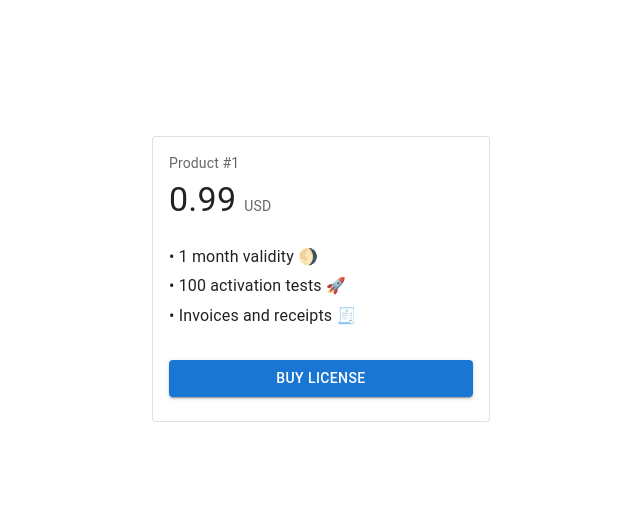
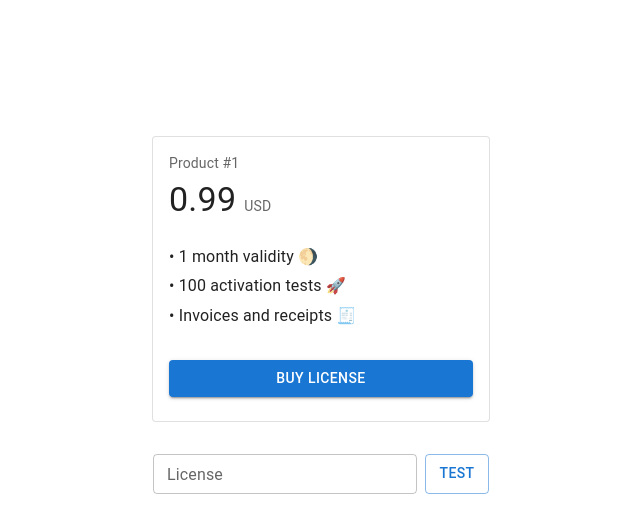
Before and after one commit to mthli/lemontree, a React (Create React App) app: page / in a window 1280 px wide. Shown: the top 532 px of the page, without its empty margins (319-959 px from the left). Built offline with nearby package versions, Linux system fonts and the light colour scheme.

Commit message:
feat: show license text field

```diff
--- a/src/App.tsx
+++ b/src/App.tsx
@@ -1,12 +1,14 @@
 import Box from '@mui/material/Box'
 import Button from '@mui/material/Button'
 import Card from '@mui/material/Card'
-import CardActions from '@mui/material/CardActions'
 import CardContent from '@mui/material/CardContent'
 import Container from '@mui/material/Container'
+import TextField from '@mui/material/TextField'
 import Typography from '@mui/material/Typography'
 
 import { GoogleLogin } from '@react-oauth/google'
+
+const width = '336px'
 
 function App() {
   return (
@@ -20,9 +22,9 @@ function App() {
         pt: 8,
       }}
     >
-      <Box sx={{ width: '336px' }}>
+      <Box sx={{ width: width }}>
         <GoogleLogin
-          width='336px'
+          width={width}
           onSuccess={({ credential }) => {
             // TODO
           }}
@@ -32,7 +34,7 @@ function App() {
         variant='outlined'
         sx={{
           mt: 4,
-          width: '336px',
+          width: width,
         }}
       >
         <CardContent>
@@ -75,6 +77,31 @@ function App() {
           </Button>
         </CardContent>
       </Card>
+      <Box sx={{
+        display: 'flex',
+        flexDirection: 'row',
+        width: width,
+        mt: 4,
+      }}>
+        <TextField
+          variant='outlined'
+          label='License'
+          size='small'
+          sx={{ width: '100%' }}
+          onChange={() => {
+            // TODO
+          }}
+        />
+        <Button
+          variant='outlined'
+          sx={{ ml: 1 }}
+          onClick={() => {
+            // TODO
+          }}
+        >
+          Test
+        </Button>
+      </Box>
     </Container>
   );
 }
```
